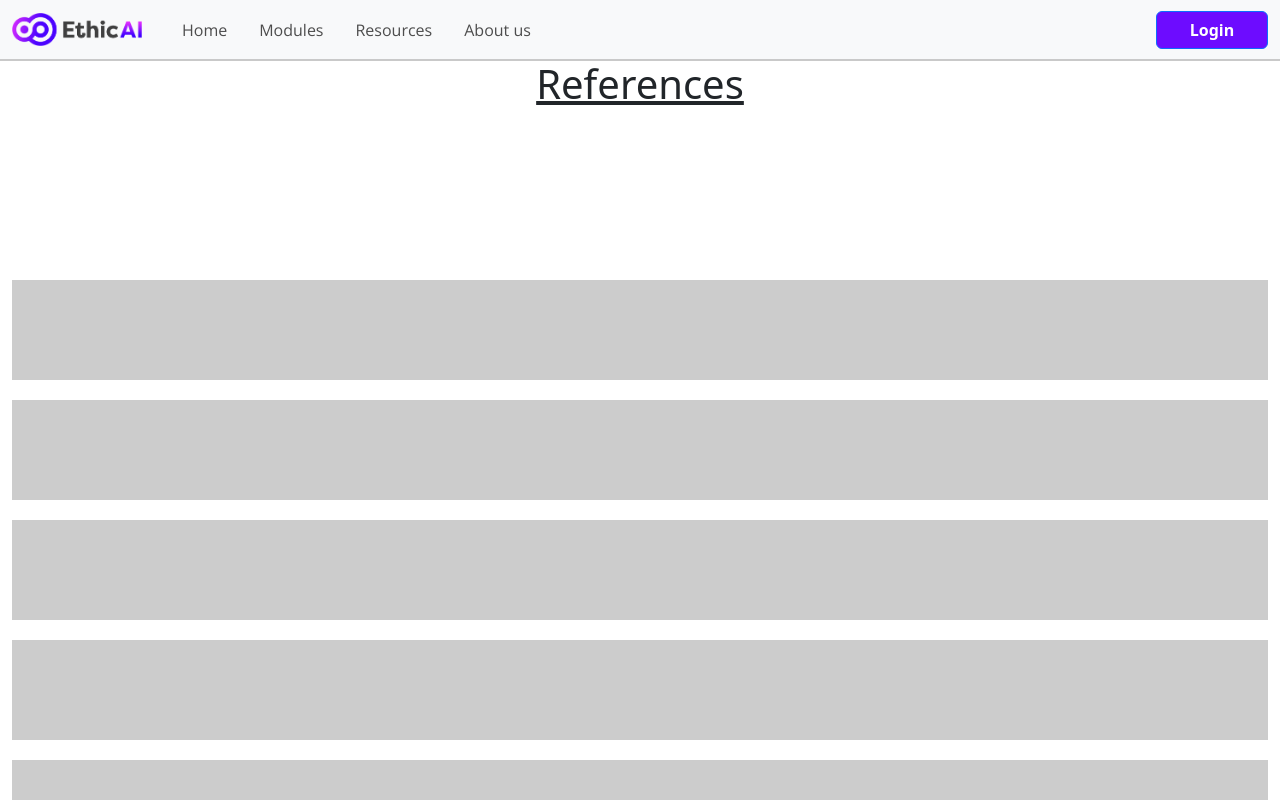
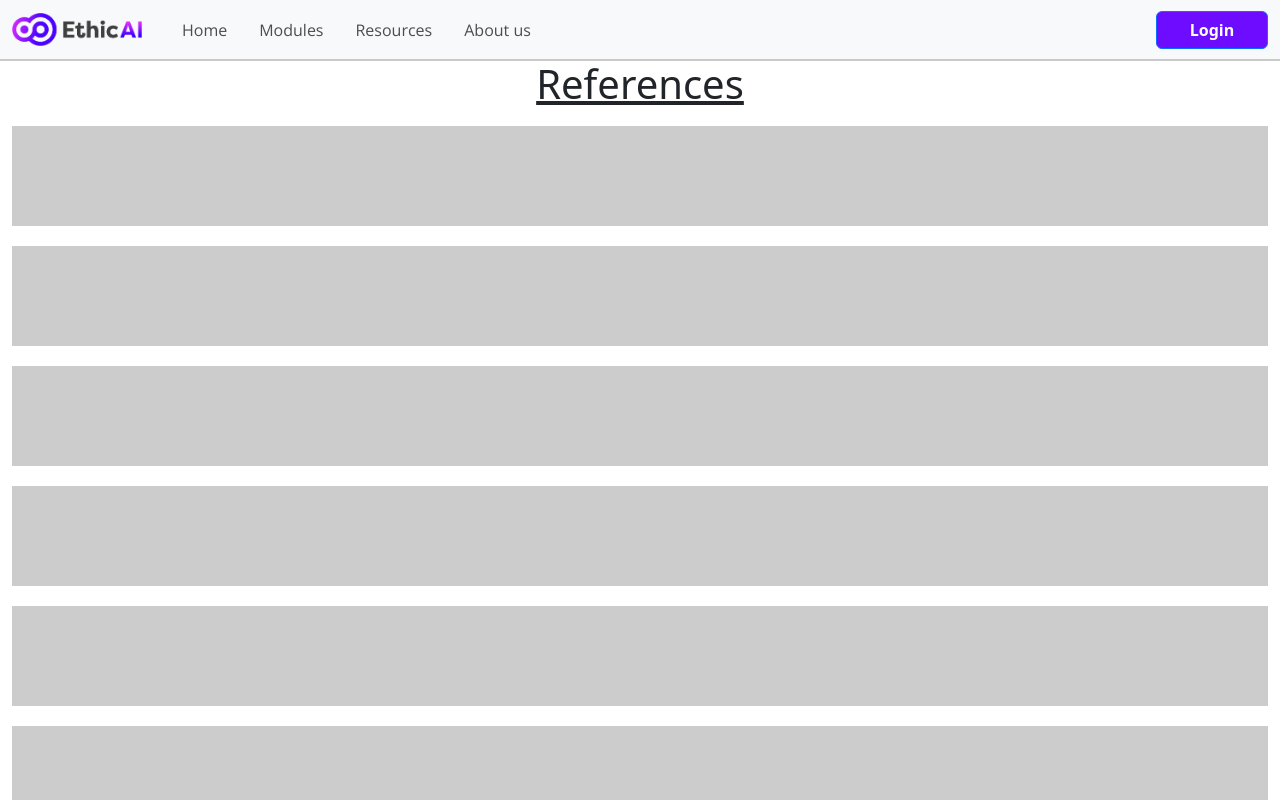
Before and after one commit to harslash/EthicAI, a Vue app in the folder project/ethicai-spa/: page /references in a window 1280 px wide. Shown: the top 800 px of the page. Built offline with nearby package versions, Linux system fonts and the light colour scheme.

Commit message:
edit references page

```diff
--- a/project/ethicai-spa/src/components/pages/references-page.vue
+++ b/project/ethicai-spa/src/components/pages/references-page.vue
@@ -57,8 +57,9 @@ export default defineComponent({
 <style scoped>
 @import url('https://fonts.googleapis.com/css2?family=Open+Sans:wght@700&display=swap');
 .container-fluid.page-container {
-    height: 105vh;
+    min-height: calc(100vh - 60px); /* Set the minimum height to avoid going into the footer */
     margin-top: 60px;
+    padding-bottom: 20px; /* Add some padding at the bottom for spacing */
 }
 .gray-rectangle {
     background-color: #ccc; /* Gray color for the rectangle */
```
